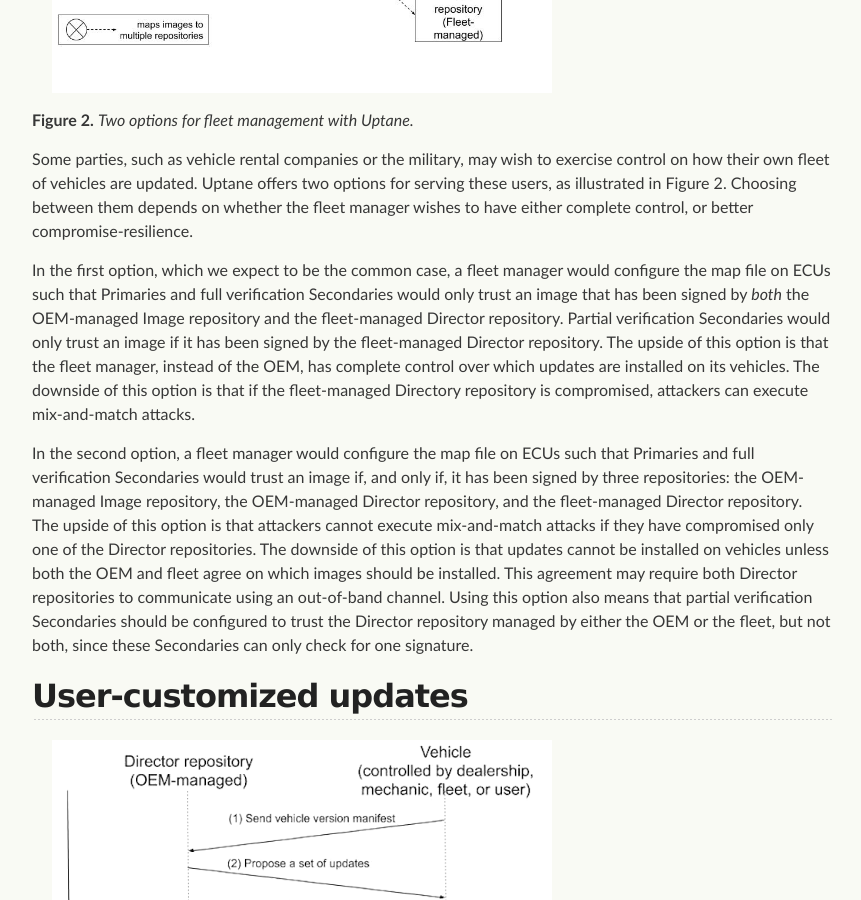
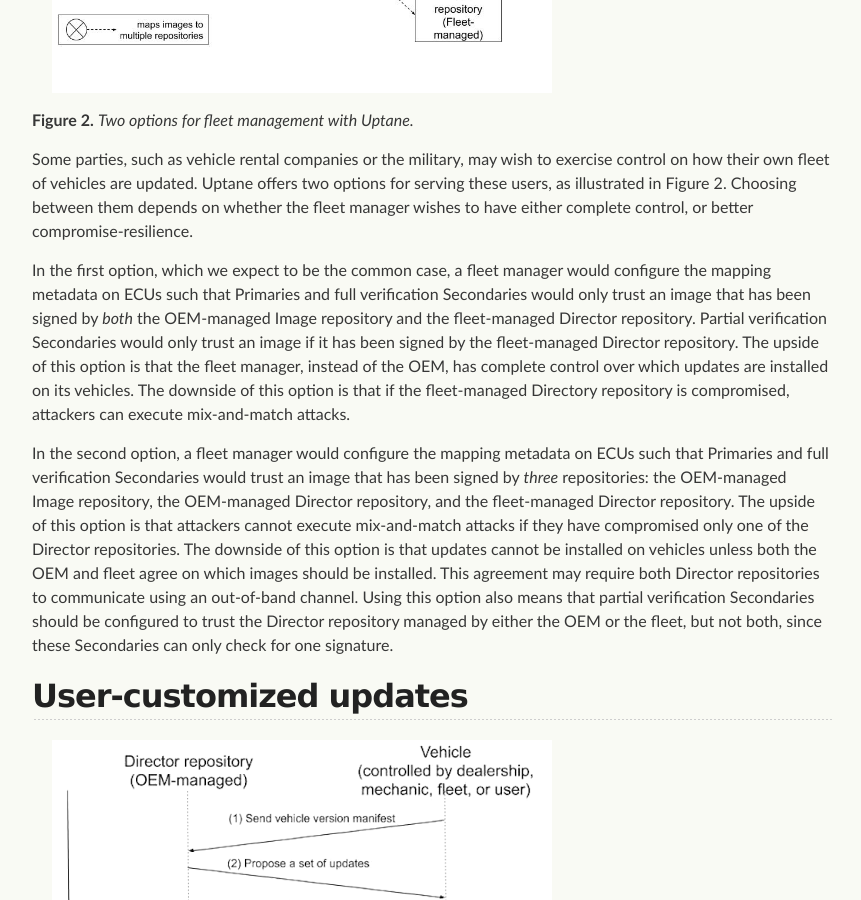
Before and after one commit to uptane/deployment-considerations, a Jekyll site: the page built from customizations.md, in a window 1280 px wide and 900 px high, scrolled down 5310 px. Shown: the whole window, without its empty margins (208-1069 px from the left). Built offline with Jekyll 4.4.1, drawn with Linux system fonts in a browser that asks for light colours; our own code applies the rules of GitHub Pages for plain Markdown files.

Commit message:
changing "map file" to "mapping metadata"

```diff
--- a/customizations.md
+++ b/customizations.md
@@ -103,9 +103,9 @@ If all ECUs do have additional storage, and can perform a rollback, then the OEM
 
 Some parties, such as vehicle rental companies or the military, may wish to exercise control on how their own fleet of vehicles are updated. Uptane offers two options for serving these users, as illustrated in Figure 2. Choosing between them depends on whether the fleet manager wishes to have either complete control, or better compromise-resilience.
 
-In the first option, which we expect to be the common case, a fleet manager would configure the map file on ECUs such that Primaries and full verification Secondaries would only trust an image that has been signed by *both* the OEM-managed Image repository and the fleet-managed Director repository. Partial verification Secondaries would only trust an image if it has been signed by the fleet-managed Director repository. The upside of this option is that the fleet manager, instead of the OEM, has complete control over which updates are installed on its vehicles. The downside of this option is that if the fleet-managed Directory repository is compromised, attackers can execute mix-and-match attacks.
+In the first option, which we expect to be the common case, a fleet manager would configure the mapping metadata on ECUs such that Primaries and full verification Secondaries would only trust an image that has been signed by *both* the OEM-managed Image repository and the fleet-managed Director repository. Partial verification Secondaries would only trust an image if it has been signed by the fleet-managed Director repository. The upside of this option is that the fleet manager, instead of the OEM, has complete control over which updates are installed on its vehicles. The downside of this option is that if the fleet-managed Directory repository is compromised, attackers can execute mix-and-match attacks.
 
-In the second option, a fleet manager would configure the map file on ECUs such that Primaries and full verification Secondaries would trust an image if, and only if, it has been signed by three repositories: the OEM-managed Image repository, the OEM-managed Director repository, and the fleet-managed Director repository. The upside of this option is that attackers cannot execute mix-and-match attacks if they have compromised only one of the Director repositories. The downside of this option is that updates cannot be installed on vehicles unless both the OEM and fleet agree on which images should be installed. This agreement may require both Director repositories to communicate using an out-of-band channel. Using this option also means that partial verification Secondaries should be configured to trust the Director repository managed by either the OEM or the fleet, but not both, since these Secondaries can only check for one signature.
+In the second option, a fleet manager would configure the mapping metadata on ECUs such that Primaries and full verification Secondaries would trust an image that has been signed by *three* repositories: the OEM-managed Image repository, the OEM-managed Director repository, and the fleet-managed Director repository. The upside of this option is that attackers cannot execute mix-and-match attacks if they have compromised only one of the Director repositories. The downside of this option is that updates cannot be installed on vehicles unless both the OEM and fleet agree on which images should be installed. This agreement may require both Director repositories to communicate using an out-of-band channel. Using this option also means that partial verification Secondaries should be configured to trust the Director repository managed by either the OEM or the fleet, but not both, since these Secondaries can only check for one signature.
 
 ## User-customized updates
 
```
